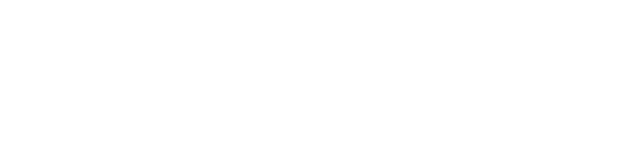
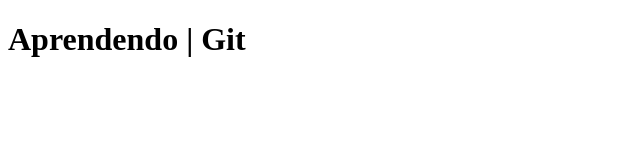
Before and after one commit to Wesley-Henrique-Dos-Santos/Git-teste, a plain HTML site: page index.html in a window 1280 px wide. Shown: the whole page, without its empty margins (0-640 px from the left). Drawn offline with Linux system fonts and the light colour scheme.

Commit message:
Criação do header

```diff
--- a/index.html
+++ b/index.html
@@ -6,6 +6,9 @@
     <title>Testing | Git</title>
 </head>
 <body>
+    <header>
+        <h1>Aprendendo | <b>Git</b></h1>
+    </header>
 
 </body>
 </html>
```
